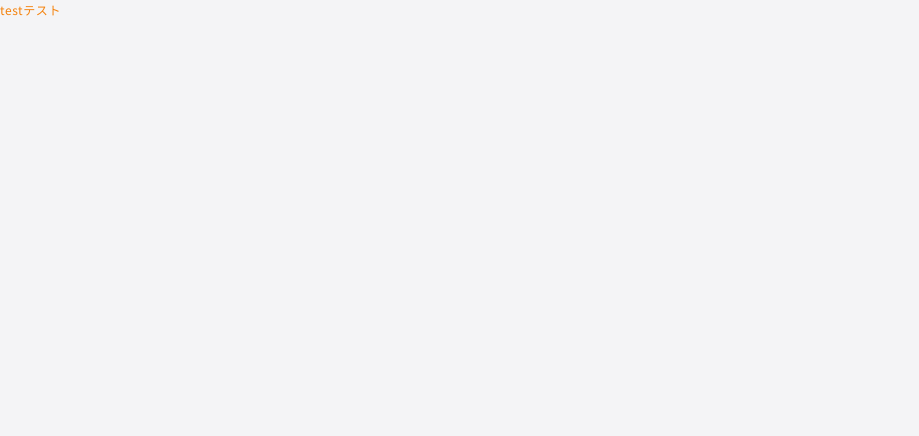
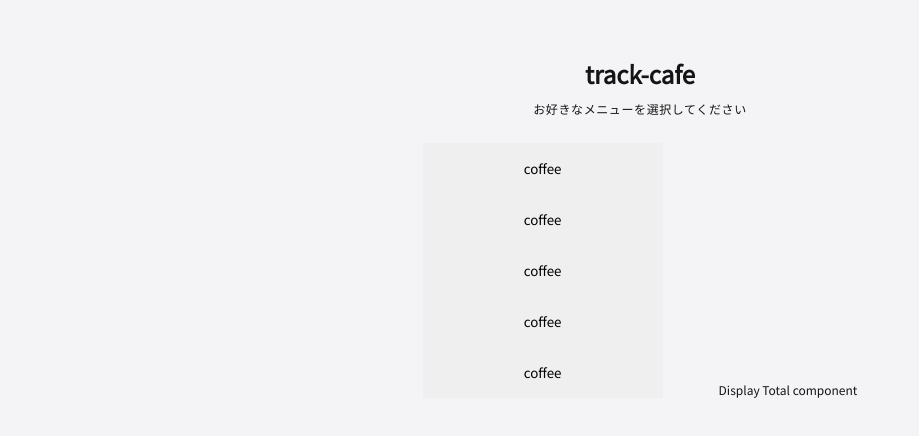
Before and after one commit to Hikari7/coding-assignment-0116, a React (Create React App) app: page / in a window 1280 px wide. Shown: the top 436 px of the page, without its empty margins (0-919 px from the left). Built offline with nearby package versions, Linux system fonts and the light colour scheme.

Commit message:
styles: added base containers

```diff
--- a/src/App.scss
+++ b/src/App.scss
@@ -1,5 +1,43 @@
 @use './styles//mixin.scss' as mixin;
 
-.test {
-  color: mixin.$primary-color;
+.container {
+  @include mixin.flexLayout;
+  margin: 56px auto;
+  width: 90%;
+  display: flex;
+  flex-direction: column;
+  gap: 24px;
+
+  .title_container {
+    align-items: center;
+    display: flex;
+    flex-direction: column;
+    gap: 8px;
+  }
+
+  .menu_container {
+    @include mixin.flexLayout;
+    flex-direction: column;
+    gap: 16px;
+  }
 }
+
+.contents {
+  @include mixin.flexLayout;
+  flex-direction: column;
+  gap: 24px;
+
+  @include mixin.tablet {
+    flex-direction: row;
+    width: 70%;
+    gap: 56px;
+    align-items: end;
+  }
+}
+
+button {
+  @include mixin.button_base;
+  display: block;
+  padding: 16px 24px;
+  width: 240px;
+}
--- a/src/App.tsx
+++ b/src/App.tsx
@@ -2,7 +2,26 @@ import './styles/global.scss';
 import './App.scss';
 
 function App() {
-  return <p className='test'>testテスト</p>;
+  return (
+    <div className='container'>
+      <div className='title_container'>
+        <h1>track-cafe</h1>
+        <p>お好きなメニューを選択してください</p>
+      </div>
+      <div className='contents'>
+        <div className='menu_container'>
+          <div>
+            <button>coffee</button>
+            <button>coffee</button>
+            <button>coffee</button>
+            <button>coffee</button>
+            <button>coffee</button>
+          </div>
+        </div>
+        <div>Display Total component</div>
+      </div>
+    </div>
+  );
 }
 
 export default App;
```
